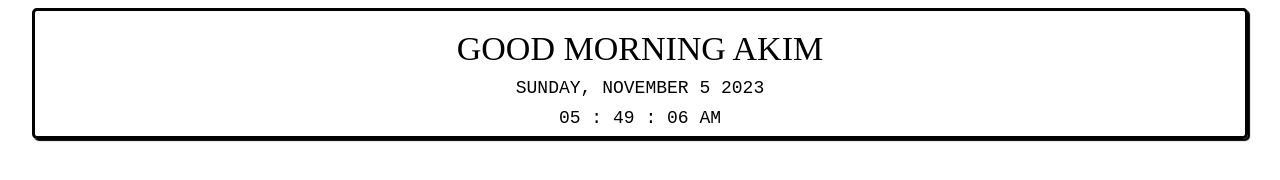
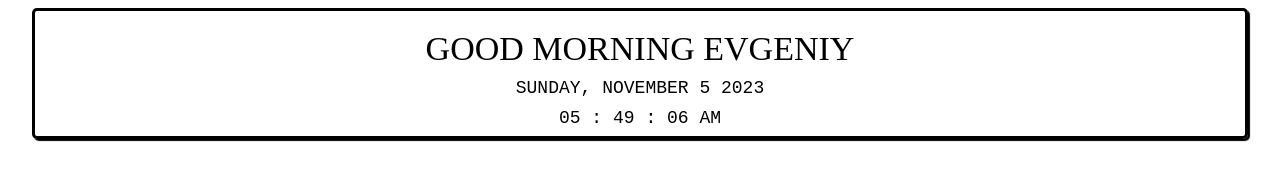
Before and after one commit to KOLENKIPCHELYI/notion, a plain HTML site: page widget2.html in a window 1280 px wide. Drawn offline with Linux system fonts and the light colour scheme.

Commit message:
Update widget2.html

```diff
--- a/widget2.html
+++ b/widget2.html
@@ -95,7 +95,7 @@
 
 function dispalyGreetings(today){
         hrs = today.getHours();
-        name="Akim"
+        name="Evgeniy"
         if (hrs < 12)
             greet = 'Good Morning  '+name;
         else if (hrs >= 12 && hrs <= 17)
```
